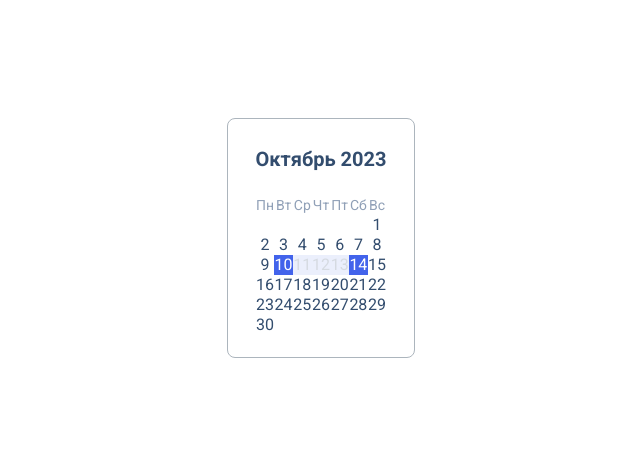
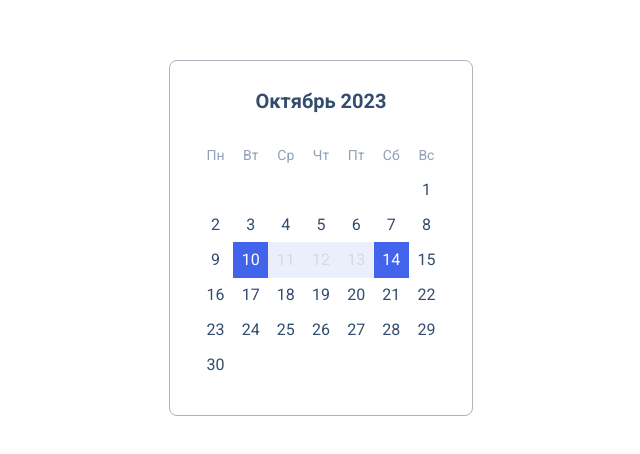
Before and after one commit to js-tasks-ru/htmlcss-20230911-4_elmir-kuba, a website: page 05-lection3/03-calendar/index.html in a window 1280 px wide. Shown: the part 162-616 px from the top of the page, without its empty margins (319-959 px from the left). Drawn offline with Linux system fonts and the light colour scheme.

Commit message:
здесь тоже пришлось пофиксить размер календаря

```diff
--- a/05-lection3/03-calendar/calendar.css
+++ b/05-lection3/03-calendar/calendar.css
@@ -1,5 +1,5 @@
 .calendar {
-  max-width: 304px;
+  width: 304px;
 
   border: 1px solid var(--grey-3);
   border-radius: 8px;
```
